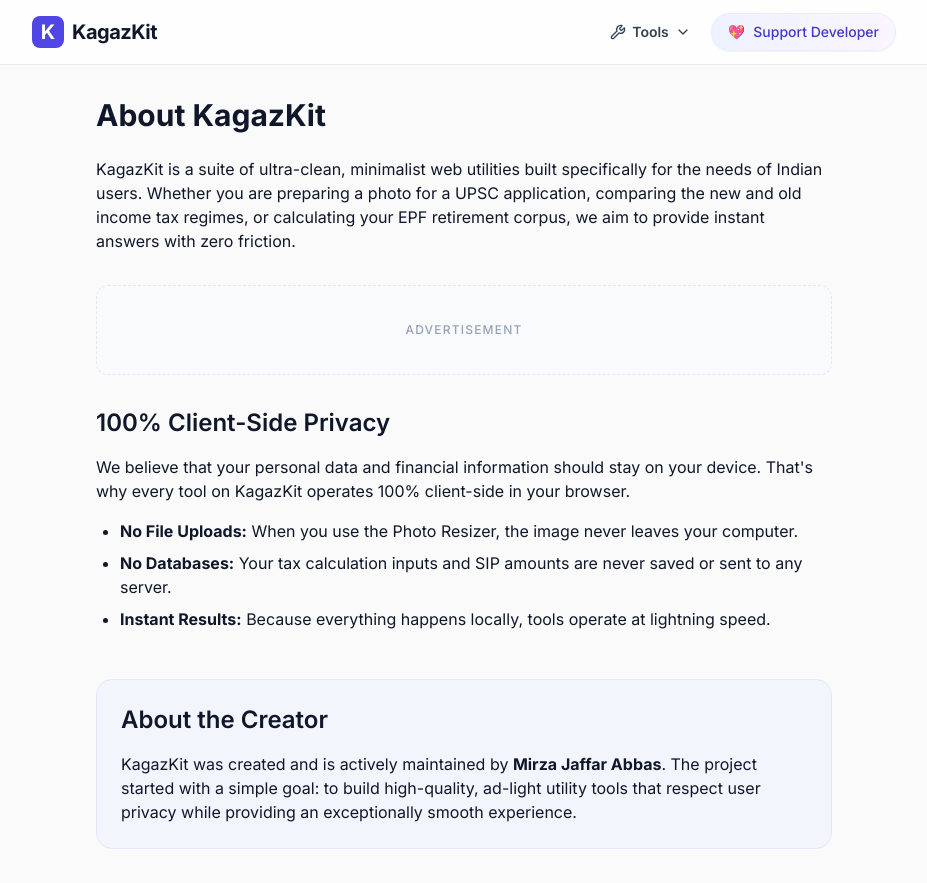
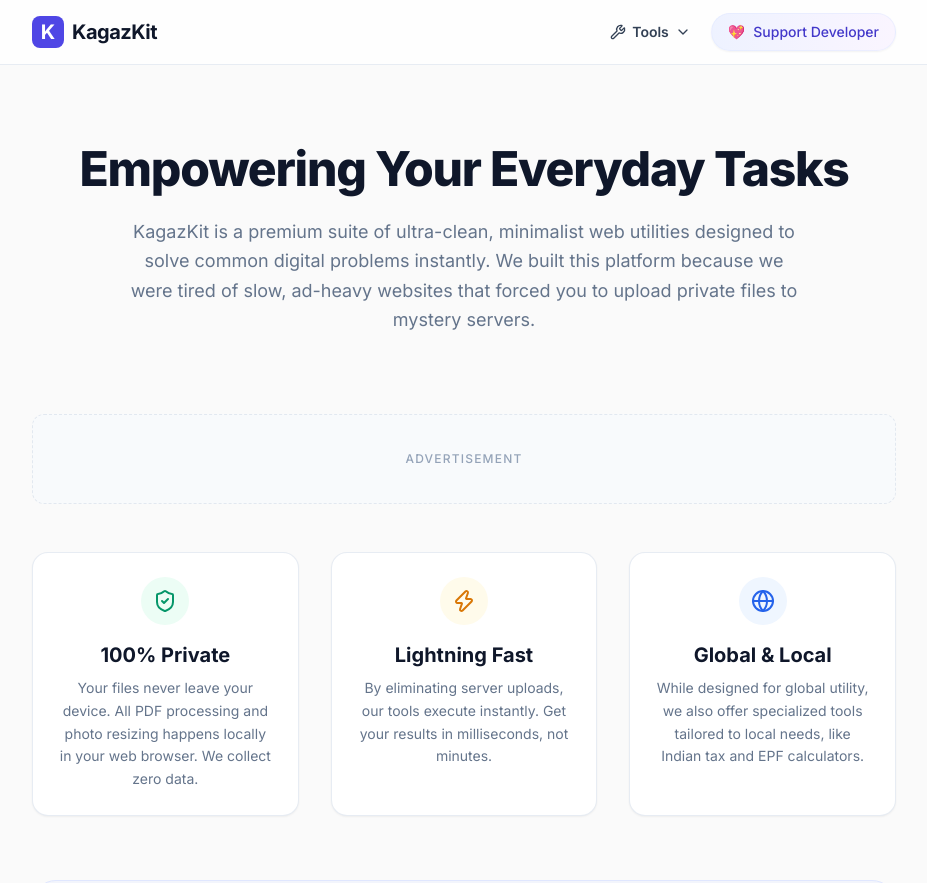
Before and after one commit to Jaffar94/KagazKit, a Next.js app: page /about in a window 1280 px wide. Shown: the top 883 px of the page, without its empty margins (176-1103 px from the left). Built offline with nearby package versions, Linux system fonts and the light colour scheme.

Commit message:
Update page.tsx

```diff
--- a/src/app/about/page.tsx
+++ b/src/app/about/page.tsx
@@ -1,38 +1,73 @@
 import { Metadata } from 'next';
 import AdSlot from '@/components/AdSlot';
+import { ShieldCheck, Zap, Globe, Heart } from 'lucide-react';
 
 export const metadata: Metadata = {
   title: 'About | KagazKit',
-  description: 'Learn about KagazKit, the fast, private, and 100% client-side Indian web tools portal.',
+  description: 'Learn about KagazKit, the fast, private, and 100% client-side web tools portal.',
 };
 
 export default function AboutPage() {
   return (
-    <div className="max-w-3xl mx-auto px-4 w-full prose prose-slate">
-      <h1 className="text-3xl font-bold text-slate-900 mb-6">About KagazKit</h1>
-      <p>
-        KagazKit is a suite of ultra-clean, minimalist web utilities built specifically for the needs of Indian users.
-        Whether you are preparing a photo for a UPSC application, comparing the new and old income tax regimes, or calculating your EPF retirement corpus, we aim to provide instant answers with zero friction.
-      </p>
+    <div className="max-w-4xl mx-auto px-4 w-full">
+      {/* Hero Section */}
+      <div className="text-center py-12">
+        <h1 className="text-4xl md:text-5xl font-extrabold tracking-tight text-slate-900 mb-6">
+          Empowering Your Everyday Tasks
+        </h1>
+        <p className="text-lg text-slate-500 max-w-2xl mx-auto leading-relaxed">
+          KagazKit is a premium suite of ultra-clean, minimalist web utilities designed to solve common digital problems instantly. We built this platform because we were tired of slow, ad-heavy websites that forced you to upload private files to mystery servers.
+        </p>
+      </div>
 
-      <AdSlot format="horizontal" slotId="about-ad-1" className="not-prose my-8" />
+      <AdSlot format="horizontal" slotId="about-ad-1" className="mb-12" />
 
-      <h2 className="text-2xl font-semibold text-slate-900 mt-8 mb-4">100% Client-Side Privacy</h2>
-      <p>
-        We believe that your personal data and financial information should stay on your device. That&apos;s why every tool on KagazKit operates 100% client-side in your browser.
-      </p>
-      <ul className="list-disc pl-6 space-y-2 mt-4">
-        <li><strong>No File Uploads:</strong> When you use the Photo Resizer, the image never leaves your computer.</li>
-        <li><strong>No Databases:</strong> Your tax calculation inputs and SIP amounts are never saved or sent to any server.</li>
-        <li><strong>Instant Results:</strong> Because everything happens locally, tools operate at lightning speed.</li>
-      </ul>
+      {/* Core Values Grid */}
+      <div className="grid grid-cols-1 md:grid-cols-3 gap-8 mb-16">
+        <div className="bg-white p-6 rounded-2xl border border-slate-200/80 shadow-sm text-center">
+          <div className="w-12 h-12 bg-emerald-50 text-emerald-600 rounded-full flex items-center justify-center mx-auto mb-4">
+            <ShieldCheck className="w-6 h-6" />
+          </div>
+          <h3 className="text-xl font-bold text-slate-900 mb-2">100% Private</h3>
+          <p className="text-slate-500 text-sm leading-relaxed">
+            Your files never leave your device. All PDF processing and photo resizing happens locally in your web browser. We collect zero data.
+          </p>
+        </div>
 
-      <div className="mt-12 p-6 bg-indigo-50/50 rounded-2xl border border-indigo-100">
-        <h2 className="text-2xl font-semibold text-slate-900 mt-0 mb-4">About the Creator</h2>
-        <p className="mb-0">
-          KagazKit was created and is actively maintained by <strong>Mirza Jaffar Abbas</strong>.
-          The project started with a simple goal: to build high-quality, ad-light utility tools that respect user privacy while providing an exceptionally smooth experience.
-        </p>
+        <div className="bg-white p-6 rounded-2xl border border-slate-200/80 shadow-sm text-center">
+          <div className="w-12 h-12 bg-amber-50 text-amber-600 rounded-full flex items-center justify-center mx-auto mb-4">
+            <Zap className="w-6 h-6" />
+          </div>
+          <h3 className="text-xl font-bold text-slate-900 mb-2">Lightning Fast</h3>
+          <p className="text-slate-500 text-sm leading-relaxed">
+            By eliminating server uploads, our tools execute instantly. Get your results in milliseconds, not minutes.
+          </p>
+        </div>
+
+        <div className="bg-white p-6 rounded-2xl border border-slate-200/80 shadow-sm text-center">
+          <div className="w-12 h-12 bg-blue-50 text-blue-600 rounded-full flex items-center justify-center mx-auto mb-4">
+            <Globe className="w-6 h-6" />
+          </div>
+          <h3 className="text-xl font-bold text-slate-900 mb-2">Global & Local</h3>
+          <p className="text-slate-500 text-sm leading-relaxed">
+            While designed for global utility, we also offer specialized tools tailored to local needs, like Indian tax and EPF calculators.
+          </p>
+        </div>
+      </div>
+
+      {/* Creator Section */}
+      <div className="bg-indigo-50/50 rounded-3xl border border-indigo-100 p-8 md:p-12 mb-12 flex flex-col md:flex-row items-center gap-8">
+        <div className="flex-1 text-center md:text-left">
+          <h2 className="text-2xl font-bold text-slate-900 mb-4 flex items-center justify-center md:justify-start gap-2">
+            Built with <Heart className="w-6 h-6 text-rose-500 fill-rose-500" /> by Mirza Jaffar Abbas
+          </h2>
+          <p className="text-slate-600 leading-relaxed mb-4">
+            KagazKit started as a passion project to build high-quality, free tools that respect user privacy. The vision is to provide an exceptionally smooth, premium experience that feels like a native app, right in your browser.
+          </p>
+          <p className="text-slate-600 leading-relaxed">
+            If you find these tools helpful, the best way to support the project is by sharing kagazkit.site with your friends and colleagues!
+          </p>
+        </div>
       </div>
     </div>
   );
```
